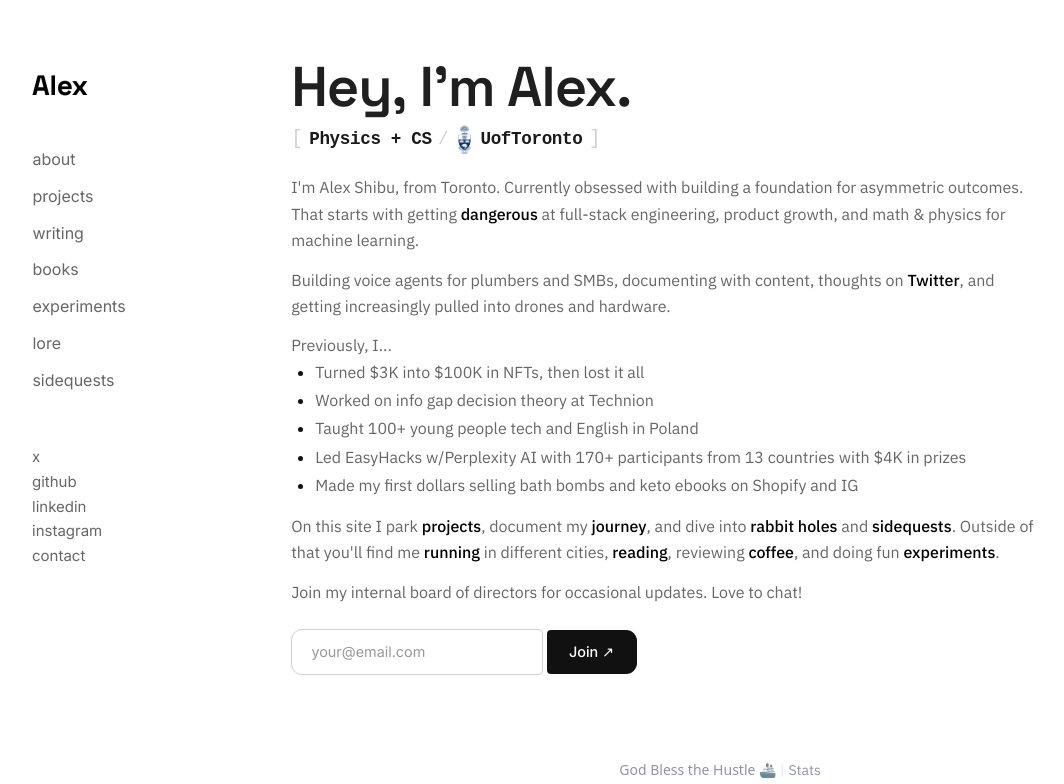
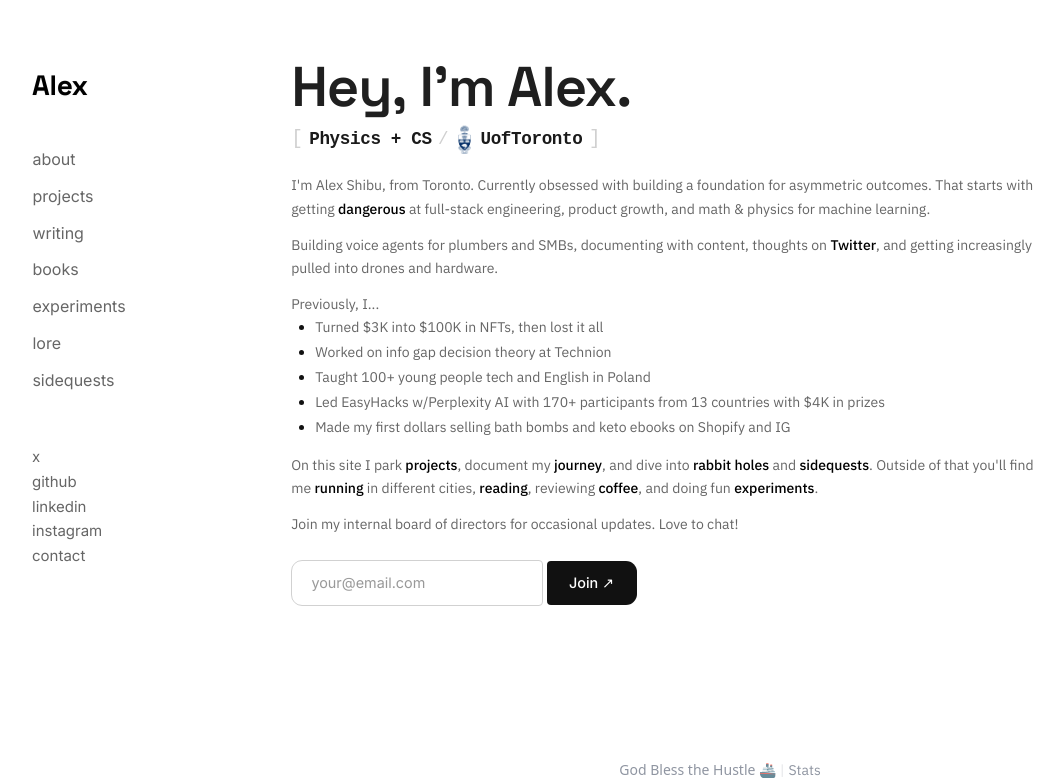
Before and after one commit to alexshibu1/alexshibu.com, a Next.js app: page / in a window 1536 px wide. Shown: the top 784 px of the page, without its empty margins (48-1112 px from the left). Built offline with nearby package versions, Linux system fonts and the light colour scheme.

Commit message:
changes at a apple store

```diff
--- a/app/experiments/page.tsx
+++ b/app/experiments/page.tsx
@@ -139,7 +139,7 @@ export default function ExperimentsPage() {
           </span>
         </div>
 
-        <p className="text-[9px] text-gray-400 leading-tight mb-2 ml-7">
+        <p className="text-[7px] text-gray-400 leading-tight mb-2 ml-7">
           Every morning, no decisions. Full reps when possible, knees to keep
           the streak.
         </p>
--- a/app/globals.css
+++ b/app/globals.css
@@ -1803,6 +1803,27 @@ body {
   }
 }
 
+/* MacBook Air 15" (default scaled viewport): targeted typography trim */
+@media (min-width: 1400px) and (max-width: 1599px) {
+  /*
+    Why: keep this change device-specific instead of changing global type scale.
+    Home body copy is reduced by 2px only for this viewport band.
+  */
+  .page-content.home-page p,
+  .page-content.home-page .home-previously-block > ul,
+  .page-content.home-page .home-previously-block > ul > li {
+    font-size: 14px;
+  }
+
+  /*
+    Why: the about bio reads dense on this screen size.
+    Reduce just the bio paragraph by 4px as requested.
+  */
+  .about-bio {
+    font-size: 12px;
+  }
+}
+
 @media (min-width: 1920px) {
   .sidebar {
     padding: 96px 4rem 4rem 150px; /* 1 inch (96px) from top */
--- a/app/lore/LoreClient.tsx
+++ b/app/lore/LoreClient.tsx
@@ -859,7 +859,7 @@ export default function LoreClient() {
                 <div className="text-sm font-semibold text-gray-900 mt-1">
                   {active.line}
                 </div>
-                <p className="text-sm text-gray-600 leading-relaxed mt-2">
+                <p className="text-xs text-gray-600 leading-relaxed mt-2">
                   {active.more}
                 </p>
                 {active.links?.length ? (
@@ -879,7 +879,7 @@ export default function LoreClient() {
                 ) : null}
               </>
             ) : (
-              <p className="text-sm text-gray-500">
+              <p className="text-xs text-gray-500">
                 Hover or click a moment to see more context.
               </p>
             )}
```
